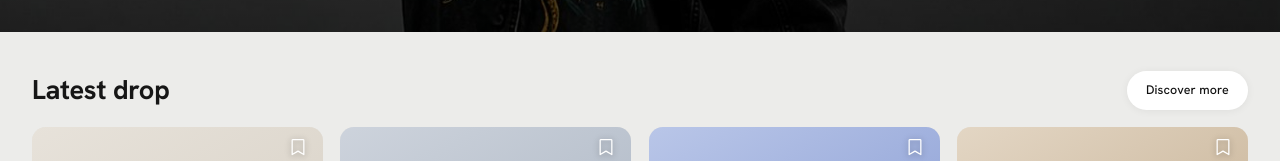
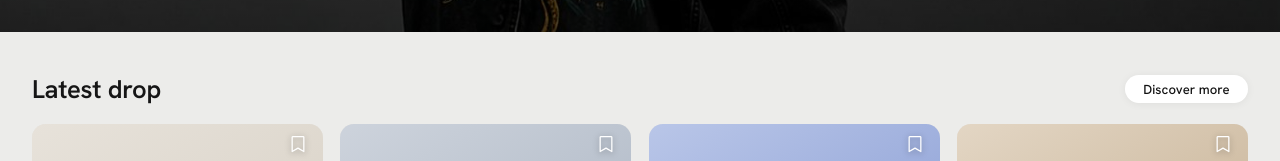
Before and after one commit to 3v8lmortyl-max/Karta-Website, a Next.js app: page / in a window 1280 px wide. Shown: the part 734-895 px from the top of the page. Built offline with nearby package versions, Linux system fonts and the light colour scheme.

Commit message:
Slimmer Discover pill + lighter section titles
- Reduce vertical padding on .pill-link so the Discover more button is thinner and hugs the text
- Section titles drop from 700 to 600 weight for a cleaner grotesque feel

```diff
--- a/app/globals.css
+++ b/app/globals.css
@@ -64,8 +64,8 @@ input { font: inherit; }
 
 /* ---------- Section heads & pill buttons ---------- */
 .grid-head, .caps-head { display: flex; align-items: center; justify-content: space-between; gap: 1rem; margin-bottom: 1rem; }
-.grid-title { font-size: clamp(1.15rem, 3.4vw, 1.7rem); font-weight: 700; letter-spacing: -0.01em; }
-.pill-link { font-size: 0.78rem; font-weight: 500; letter-spacing: 0.01em; padding: 0.62rem 1.2rem; border-radius: 999px; white-space: nowrap; transition: transform .2s ease, opacity .2s ease; }
+.grid-title { font-size: clamp(1.12rem, 3.2vw, 1.6rem); font-weight: 600; letter-spacing: -0.01em; }
+.pill-link { font-size: 0.82rem; font-weight: 500; line-height: 1; letter-spacing: 0.005em; padding: 0.48rem 1.15rem; border-radius: 999px; white-space: nowrap; transition: transform .2s ease, opacity .2s ease; }
 .pill-link:hover { transform: translateY(-1px); }
 .pill-dark { background: var(--ink); color: #fff; }
 .pill-light { background: #fff; color: var(--ink); box-shadow: 0 1px 8px rgba(0,0,0,0.06); }
```
